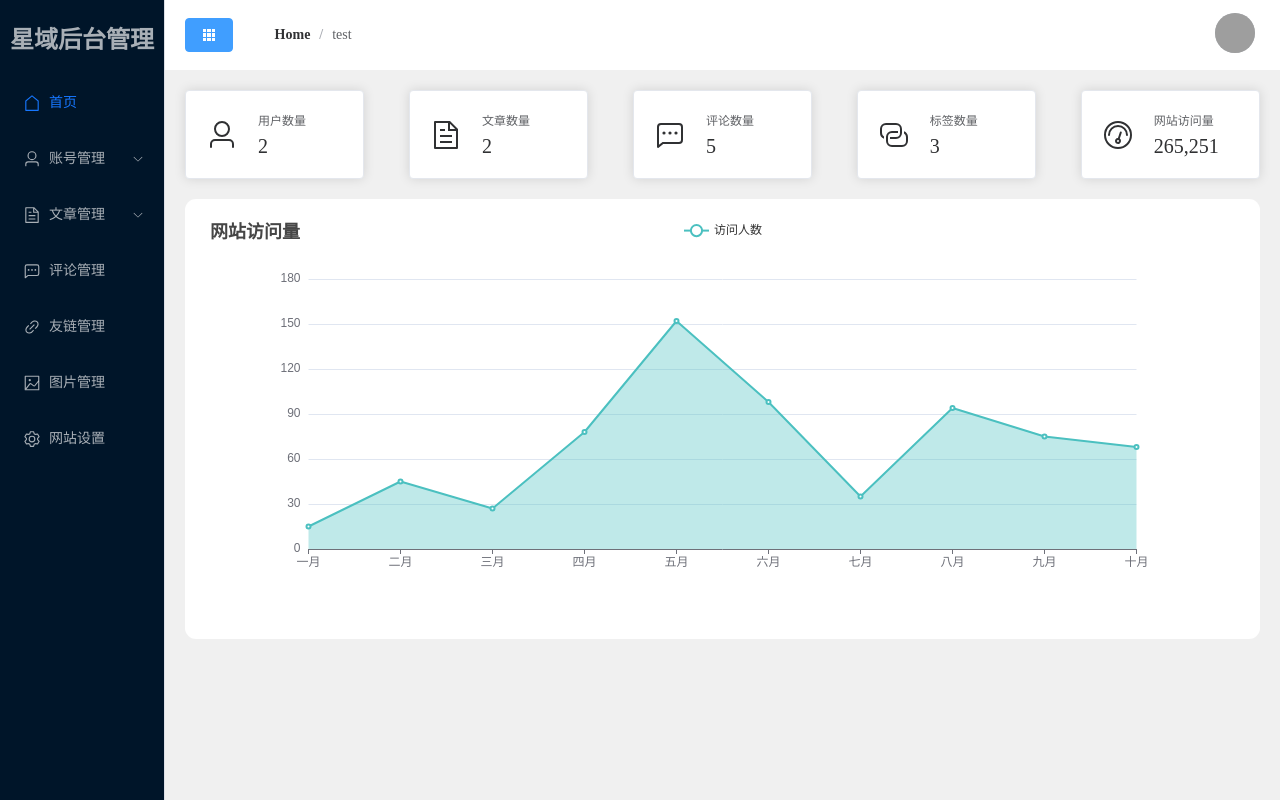
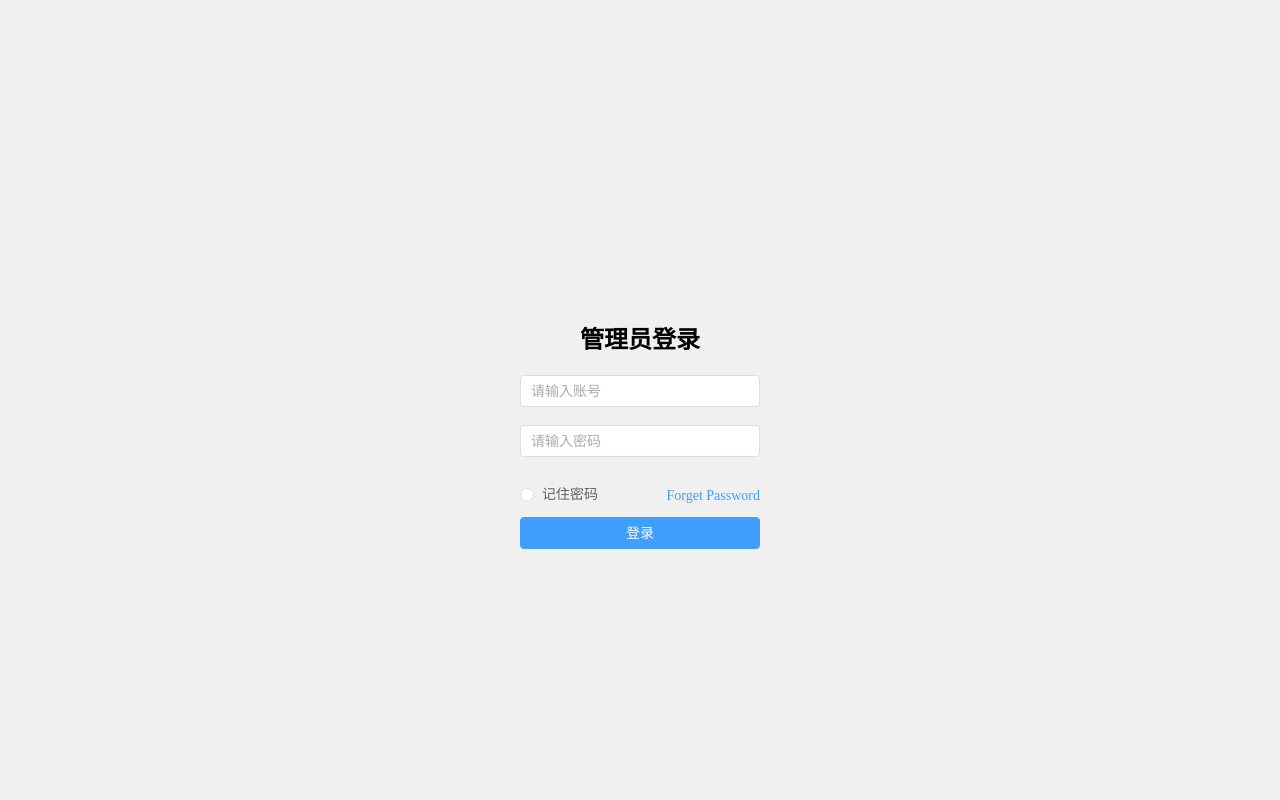
Before and after one commit to Su-Dream/blog-winter-admin, a Vue app: page / in a window 1280 px wide. Built offline with nearby package versions, Linux system fonts and the light colour scheme; grey boxes are pictures that could not be loaded.

Commit message:
feat:新增login页

```diff
--- a/src/App.vue
+++ b/src/App.vue
@@ -2,11 +2,13 @@
 import blogAside from "./components/public/blog-aside.vue";
 import blogHeader from "./components/public/blog-header.vue";
 import blogHome from "./views/Home/blog-Home.vue";
+import blogLogin from "./views/login/blog-Login.vue";
 </script>
 
 <template>
   <div class="common-layout">
-    <el-container>
+    <blogLogin />
+    <!-- <el-container>
       <el-aside width="auto" class="blog_aside">
         <blogAside />
       </el-aside>
@@ -18,14 +20,11 @@ import blogHome from "./views/Home/blog-Home.vue";
           <blogHome />
         </el-main>
       </el-container>
-    </el-container>
+    </el-container> -->
   </div>
 </template>
 
 <style scoped>
-.blog_aside {
-  /* width: auto; */
-}
 .blog_header {
   background: #fff;
 }
--- a/src/main.js
+++ b/src/main.js
@@ -7,6 +7,6 @@ import "element-plus/dist/index.css";
 
 const app = createApp(App);
 // 全局配置表单尺寸
-app.use(ElementPlus, { size: "small", zIndex: 3000 });
+app.use(ElementPlus, { size: "default", zIndex: 3000 });
 // app.use(router);
 app.mount("#app");
--- /dev/null
+++ b/src/views/login/blog-Login.vue
@@ -0,0 +1,138 @@
+<template>
+  <div class="blog_login">
+    <div class="login">
+      <h2>管理员登录</h2>
+      <el-form
+        ref="ruleFormRef"
+        style="max-width: 600px"
+        :model="ruleForm"
+        status-icon
+        :rules="rules"
+        label-width="auto"
+        class="demo-ruleForm"
+      >
+        <el-form-item prop="usnm">
+          <el-tooltip
+            class="box-item"
+            effect="dark"
+            content="用户名为6-12位字母或数字的组合"
+            placement="right"
+          >
+            <el-input
+              v-model="ruleForm.usnm"
+              placeholder="请输入账号"
+              type="text"
+              autocomplete="off"
+            />
+          </el-tooltip>
+        </el-form-item>
+        <el-form-item prop="pass">
+          <el-tooltip
+            class="box-item"
+            effect="dark"
+            content="密码为6到12位字母或数字的组合"
+            placement="right"
+          >
+            <el-input
+              v-model="ruleForm.pass"
+              placeholder="请输入密码"
+              type="password"
+              autocomplete="off"
+            />
+          </el-tooltip>
+        </el-form-item>
+        <div class="outher">
+          <div class="savePwd">
+            <el-radio v-model="savePwd" size="large" :value="true"
+              >记住密码</el-radio
+            >
+          </div>
+          <el-link :underline="false" type="primary">Forget Password</el-link>
+        </div>
+        <el-form-item>
+          <el-button
+            class="login__btn"
+            type="primary"
+            @click="submitForm(ruleFormRef)"
+          >
+            登录
+          </el-button>
+        </el-form-item>
+      </el-form>
+    </div>
+  </div>
+</template>
+
+<script setup>
+import { reactive, ref } from "vue";
+const ruleFormRef = ref();
+const savePwd = ref(false);
+
+//* 规则表单
+const ruleForm = reactive({
+  usnm: "",
+  pass: "",
+});
+//* 详细规则逻辑
+const validatePass2 = (rule, value, callback) => {
+  if (value === "") {
+    callback(new Error("密码不能为空!"));
+  }
+  callback();
+};
+const validatePass = (rule, value, callback) => {
+  if (value === "") {
+    callback(new Error("账号不能为空!"));
+  }
+  callback();
+};
+
+//* 规则逻辑表单
+const rules = reactive({
+  usnm: [{ validator: validatePass, trigger: "blur" }],
+  pass: [{ validator: validatePass2, trigger: "blur" }],
+});
+//* 提交操作
+const submitForm = formEl => {
+  if (!formEl) return;
+  formEl.validate(valid => {
+    if (valid) {
+      // todo:这里继续登录操作,例如发送请求
+      console.log("submit!");
+    } else {
+      console.log("error submit!");
+    }
+  });
+};
+</script>
+
+<style scoped>
+.el-link .el-icon--right.el-icon {
+  vertical-align: text-bottom;
+}
+.blog_login {
+  position: relative;
+  margin: 0 auto;
+  width: 80%;
+  height: 37.5rem;
+}
+.blog_login .login {
+  position: absolute;
+  top: 50%;
+  left: 50%;
+  transform: translate(-50%);
+  width: 15rem;
+}
+h2 {
+  margin: 20px 0;
+  text-align: center;
+}
+.blog_login .login .outher {
+  line-height: 40px;
+  display: flex;
+  justify-content: space-between;
+}
+.login__btn {
+  width: 100%;
+}
+</style>
```
Also changed, not shown: src/utils/util.js (added, +15 -0 lines).
